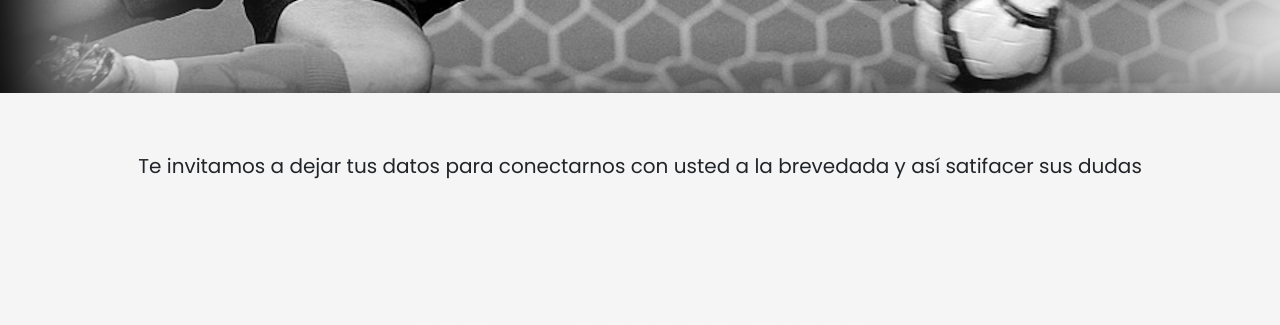
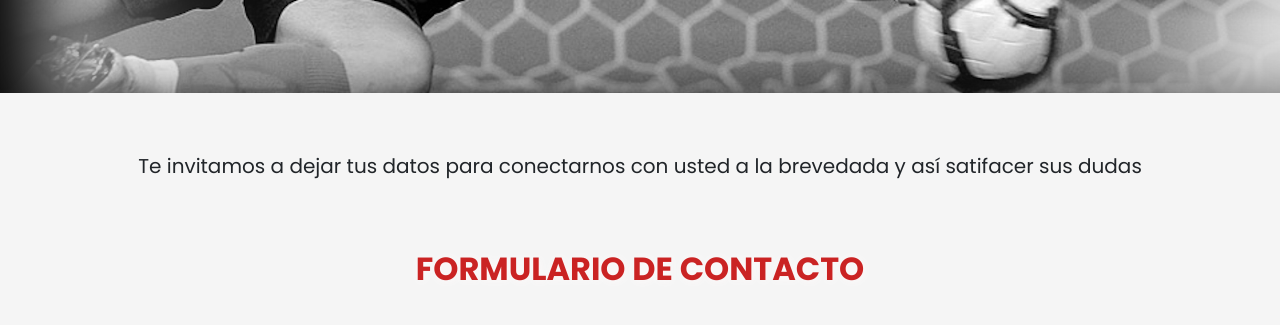
Before and after one commit to joaquin848/GOALKEEPERSPORTING, a plain HTML site: page pages/contacto.html in a window 1280 px wide. Shown: the part 467-792 px from the top of the page. Drawn offline with Linux system fonts and the light colour scheme.

Commit message:
modificaciones

```diff
--- a/css/estilos.css
+++ b/css/estilos.css
@@ -228,6 +228,6 @@ footer{
     display: flex;
     align-items: center;
     justify-content: center;
-    padding: 80px;
+    padding: 10px;
     color:  hsla(0, 72%, 46%, 0.993);
 }
```
